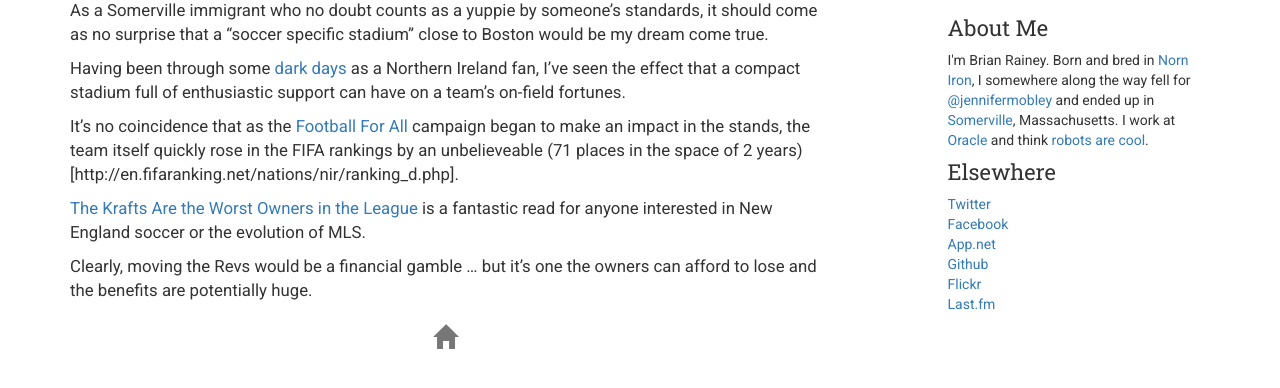
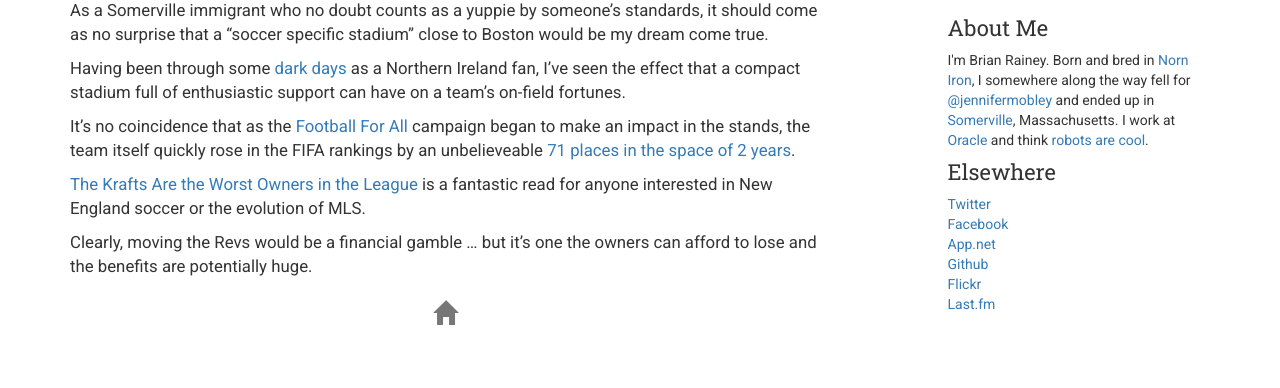
Before and after one commit to brianrainey/brianrainey.github.com, a Jekyll site: the page built from _posts/2014-03-25-from-a-somerville-immigrant-yuppie.md, in a window 1280 px wide, cut to the strip 224-612 px from the top of the page. Built offline with Jekyll 4.4.1, drawn with Linux system fonts in a browser that asks for light colours; nearby versions of some CDN libraries.

Commit message:
Update broken link

```diff
--- a/_posts/2014-03-25-from-a-somerville-immigrant-yuppie.md
+++ b/_posts/2014-03-25-from-a-somerville-immigrant-yuppie.md
@@ -9,7 +9,7 @@ As a Somerville immigrant who no doubt counts as a yuppie by someone's standards
 
 Having been through some [dark days](http://news.bbc.co.uk/sport2/hi/football/internationals/northern_ireland/3503257.stm) as a Northern Ireland fan, I've seen the effect that a compact stadium full of enthusiastic support can have on a team's on-field fortunes.
 
-It's no coincidence that as the [Football For All](https://www.facebook.com/FootballforAllNI) campaign began to make an impact in the stands, the team itself quickly rose in the FIFA rankings by an unbelieveable (71 places in the space of 2 years)[http://en.fifaranking.net/nations/nir/ranking_d.php].
+It's no coincidence that as the [Football For All](https://www.facebook.com/FootballforAllNI) campaign began to make an impact in the stands, the team itself quickly rose in the FIFA rankings by an unbelieveable [71 places in the space of 2 years](http://en.fifaranking.net/nations/nir/ranking_d.php).
 
 [The Krafts Are the Worst Owners in the League](http://www.bostonmagazine.com/news/article/2014/03/25/bob-kraft-worst-owner-new-england-revolution/) is a fantastic read for anyone interested in New England soccer or the evolution of MLS.
 
```
